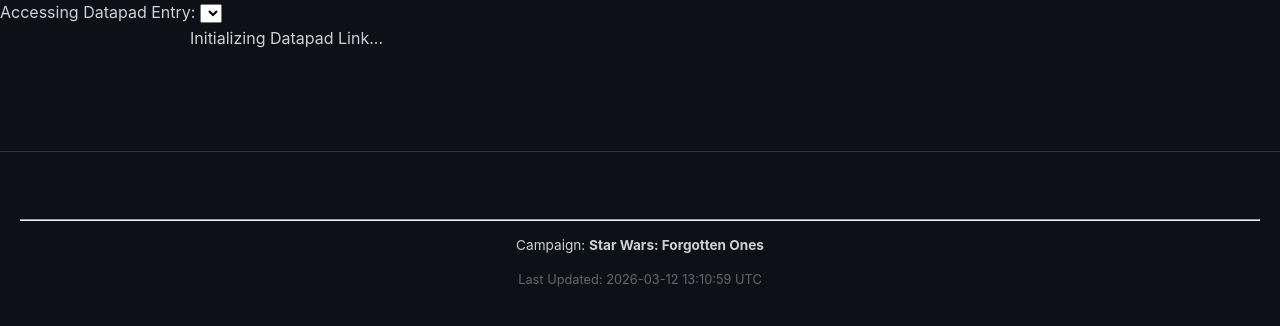
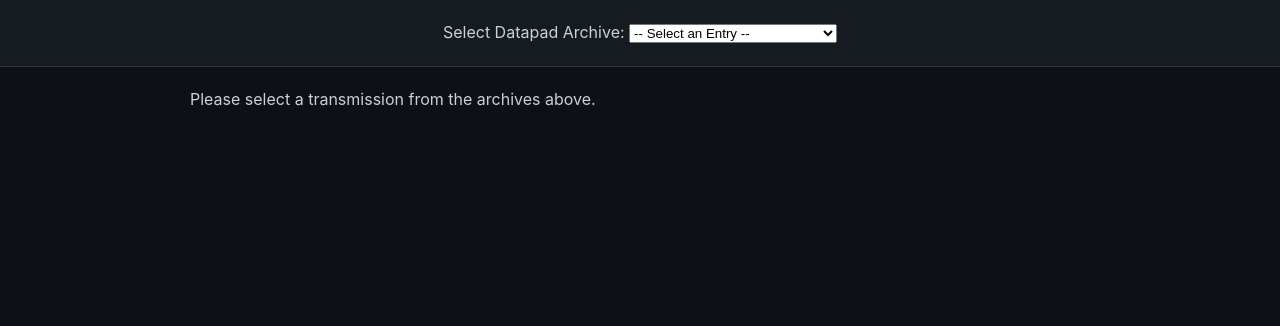
Before and after one commit to alicia86/SW_ForgottenOnes, a Jekyll site: the page built from logs.md, in a window 1280 px wide. Shown: the top 326 px of the page. Built offline with Jekyll 4.4.1, drawn with Linux system fonts in a browser that asks for light colours.

Commit message:
json viewer fix

```diff
--- a/_layouts/json-viewer.html
+++ b/_layouts/json-viewer.html
@@ -6,95 +6,84 @@
 
     <link rel="stylesheet" href="{{ '/assets/style.css' | relative_url }}?v={{ site.time | date: '%Y%m%d%H%M%S' }}">
     <style>
-        /* Keeping your specific overrides, but moving layout to the CSS file later */
-        #log-container { width: 100%; max-width: 900px; margin: 0 auto; background: var(--gh-bg); }
+        #controls { padding: 20px; text-align: center; background: var(--panel-bg); border-bottom: 1px solid var(--gh-border); }
+        #log-container { width: 100%; max-width: 900px; margin: 20px auto; background: var(--gh-bg); }
         .message-group { display: flex; padding: 10px 20px; border-bottom: 1px solid var(--gh-border); }
-        .avatar { width: 42px; height: 42px; border-radius: 4px; margin-right: 15px; flex-shrink: 0; }
-
-        /* Reply Styling based on your PS1 script logic */
-        .reply-context {
-            display: flex;
-            align-items: center;
-            font-size: 0.85rem;
-            color: var(--text-muted);
-            margin-bottom: 4px;
-            padding-left: 57px; /* Align with content, past avatar */
-        }
-        .reply-line { width: 15px; height: 10px; border-left: 2px solid #4f545c; border-top: 2px solid #4f545c; margin-right: 5px; border-top-left-radius: 6px; }
-
-        .st-gold { color: var(--sw-yellow); font-style: italic; font-weight: bold; display: block; text-align: center; margin: 10px 0; }
-        .attachment-img { max-width: 100%; border-radius: 4px; margin-top: 10px; border: 1px solid var(--gh-border); }
+        .avatar { width: 42px; height: 42px; border-radius: 4px; margin-right: 15px; flex-shrink: 0; border: 1px solid var(--gh-border); }
+        .msg-body { flex-grow: 1; }
+        .username { color: var(--sw-blue); font-weight: 600; margin-right: 10px; }
+        .timestamp { color: var(--text-muted); font-size: 0.8rem; }
+        .msg-content { white-space: pre-wrap; margin-top: 5px; }
+        .st-gold { color: var(--sw-yellow); font-style: italic; font-weight: bold; display: block; text-align: center; margin: 15px 0; }
     </style>
 </head>
 <body>
 
     <div id="controls">
-        <label>Accessing Datapad Entry: </label>
-        <select id="chapter-picker" onchange="loadChapter(this.value)"></select>
+        <label>Select Datapad Archive: </label>
+        <select id="chapter-picker" onchange="loadChapter(this.value)">
+            <option value="">-- Select an Entry --</option>
+            {% assign json_files = site.static_files | where_exp: "file", "file.path contains 'Chapter_Logs/JSON/'" %}
+            {% for file in json_files %}
+                <option value="{{ file.name }}">{{ file.basename | replace: '_', ' ' }}</option>
+            {% endfor %}
+        </select>
     </div>
 
     <article id="log-container">
-        <div id="viewer-output">Initializing Datapad Link...</div>
+        <div id="viewer-output">Please select a transmission from the archives above.</div>
     </article>
-
-    <footer>
-        <hr>
-        <p>Campaign: <strong>Star Wars: Forgotten Ones</strong></p>
-        <p style="font-size: 0.8rem; color: #666;">
-            Last Updated: {{ site.time | date: "%Y-%m-%d %H:%M:%S" }} UTC
-        </p>
-    </footer>
 
     <script>
         async function loadChapter(jsonFile) {
+            if (!jsonFile) return;
             const output = document.getElementById('viewer-output');
-            output.innerHTML = "<em>Decrypting stream...</em>";
+            output.innerHTML = "<em>Establishing secure link...</em>";
 
             try {
-                // FORCE ROOT PATH: This ensures subfolders are accessed correctly
                 const response = await fetch("{{ '/Chapter_Logs/JSON/' | relative_url }}" + jsonFile);
-                if (!response.ok) throw new Error(`HTTP ${response.status}: Signal lost.`);
+                if (!response.ok) throw new Error(`Signal Interrupted (HTTP ${response.status})`);
 
                 const data = await response.json();
-                const messages = data.messages || []; // Extract messages array
+
+                // FIX: Support both array-only JSON and object-wrapped JSON
+                const messages = Array.isArray(data) ? data : (data.messages || []);
+
+                if (messages.length === 0) {
+                    output.innerHTML = "Archive is empty or corrupted.";
+                    return;
+                }
+
                 const folderBase = jsonFile.replace('.json', '');
-
                 output.innerHTML = "";
 
                 messages.forEach(msg => {
-                    const group = document.createElement('div');
-                    group.className = 'message-wrapper';
+                    const div = document.createElement('div');
+                    div.className = 'message-group';
 
-                    // 1. Handle Replies (Reference logic from your PS1 script)
-                    if (msg.reference && msg.reference.messageId) {
-                        const replyNode = document.createElement('div');
-                        replyNode.className = 'reply-context';
-                        replyNode.innerHTML = `<div class="reply-line"></div><span>Replying to a previous transmission...</span>`;
-                        output.appendChild(replyNode);
-                    }
-
-                    // 2. Resolve Avatar Path
                     const avatarUrl = (msg.author && msg.author.avatar)
                         ? "{{ '/Chapter_Logs/avatars/' | relative_url }}" + msg.author.id + "/" + msg.author.avatar + ".png"
                         : "{{ '/Chapter_Logs/avatars/default.png' | relative_url }}";
 
-                    group.innerHTML = `
-                        <div class="message-group">
+                    // Handle different possible name fields in Discord JSON
+                    const displayName = msg.author.nickname || msg.author.global_name || msg.author.username || "Unknown Entity";
+
+                    div.innerHTML = `
                         <img src="${avatarUrl}" class="avatar" onerror="this.src='{{ '/Chapter_Logs/avatars/default.png' | relative_url }}'">
                         <div class="msg-body">
                             <div class="msg-header">
-                                    <span class="username">${msg.author.nickname || msg.author.name}</span>
+                                <span class="username">${displayName}</span>
                                 <span class="timestamp">${new Date(msg.timestamp).toLocaleString()}</span>
                             </div>
                             <div class="msg-content">${parseMarkdown(msg.content)}</div>
                             <div class="msg-attachments">${renderAttachments(msg.attachments, folderBase)}</div>
                         </div>
-                        </div>
                     `;
-                    output.appendChild(group);
+                    output.appendChild(div);
                 });
             } catch (err) {
-                output.innerHTML = `<div class="panel" style="color:#f85149; border-color:#f85149;"><strong>CRITICAL ERROR:</strong> ${err.message}</div>`;
+                console.error("Datapad Error:", err);
+                output.innerHTML = `<b style="color:#f85149">CONNECTION FAILED: ${err.message}</b>`;
             }
         }
 
@@ -104,23 +93,18 @@
                 .replace(/\*\*\*(.*?)\*\*\*/g, '<span class="st-gold">$1</span>')
                 .replace(/\*\*(.*?)\*\*/g, '<strong>$1</strong>')
                 .replace(/\*(.*?)\*/g, '<i>$1</i>')
+                .replace(/\|\|(.*?)\|\|/g, '<span class="spoiler">$1</span>') // Added spoilers
                 .replace(/<:(.*?):(\d+)>/g, (match, name, id) => {
-                    return `<img src="{{ '/Chapter_Logs/emojis/' | relative_url }}${name}_${id}.png" class="emoji" alt="${name}">`;
+                    return `<img src="{{ '/Chapter_Logs/emojis/' | relative_url }}${name}_${id}.png" style="height:1.2em; vertical-align:middle;">`;
                 });
         }
 
         function renderAttachments(attachments, folder) {
             if (!attachments || attachments.length === 0) return "";
-            // Matching the PS1 logic: media/FolderBase/FileName
             return attachments.map(a =>
-                `<img src="{{ '/Chapter_Logs/media/' | relative_url }}${folder}/${a.fileName}" class="attachment-img">`
+                `<img src="{{ '/Chapter_Logs/media/' | relative_url }}${folder}/${a.fileName || a.filename}" class="attachment-img">`
             ).join('');
         }
-
-        window.onload = () => {
-            const picker = document.getElementById('chapter-picker');
-            if(picker.value) loadChapter(picker.value);
-        };
     </script>
 </body>
 </html>
```
Lines whose indentation alone changed are shown as unchanged.
